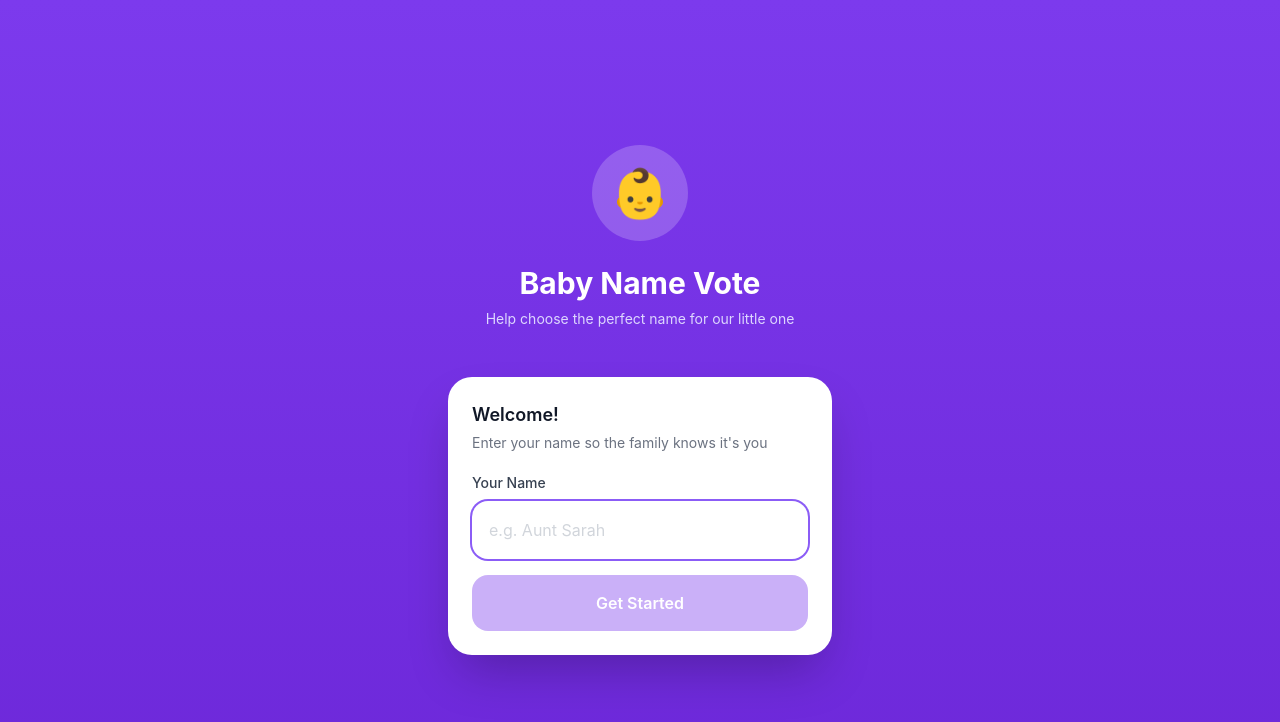
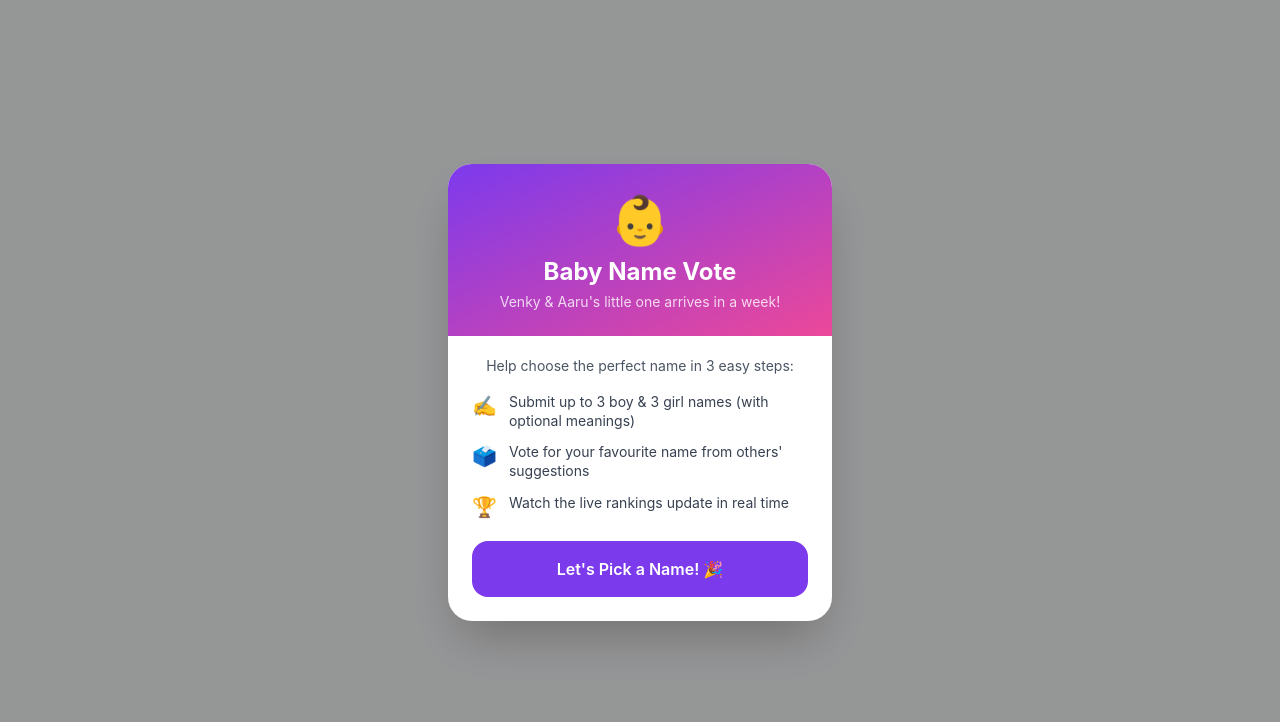
Before and after one commit to arpitjhajharia/Baby-Name, a React (Vite) app: page / in a window 1280 px wide. Shown: the top 722 px of the page. Built offline with nearby package versions, Linux system fonts and the light colour scheme; no server answers; the database is empty.

Commit message:
Add welcome modal with app intro for Venky & Aaru's baby

```diff
--- a/src/App.jsx
+++ b/src/App.jsx
@@ -6,6 +6,7 @@ import SubmitScreen from './components/SubmitScreen'
 import VoteScreen from './components/VoteScreen'
 import DashboardScreen from './components/DashboardScreen'
 import BottomNav from './components/BottomNav'
+import WelcomeModal from './components/WelcomeModal'
 
 function getUserId() {
   let id = localStorage.getItem('babyNameUserId')
@@ -21,6 +22,14 @@ export default function App() {
   const [userData, setUserData] = useState(undefined)
   const [allUsers, setAllUsers] = useState([])
   const [activeTab, setActiveTab] = useState('vote')
+  const [showWelcome, setShowWelcome] = useState(
+    () => !localStorage.getItem('babyNameWelcomeSeen')
+  )
+
+  const dismissWelcome = () => {
+    localStorage.setItem('babyNameWelcomeSeen', '1')
+    setShowWelcome(false)
+  }
 
   useEffect(() => {
     const unsubUser = onSnapshot(doc(db, 'users', userId), (snap) => {
@@ -33,6 +42,10 @@ export default function App() {
     })
     return () => { unsubUser(); unsubAll() }
   }, [userId])
+
+  if (showWelcome) {
+    return <WelcomeModal onDismiss={dismissWelcome} />
+  }
 
   if (userData === undefined) {
     return (
--- /dev/null
+++ b/src/components/WelcomeModal.jsx
@@ -0,0 +1,44 @@
+export default function WelcomeModal({ onDismiss }) {
+  return (
+    <div className="fixed inset-0 z-50 flex items-end sm:items-center justify-center bg-black/40 backdrop-blur-sm px-4 pb-6 sm:pb-4">
+      <div className="bg-white rounded-3xl w-full max-w-sm shadow-2xl overflow-hidden">
+        {/* Header */}
+        <div className="bg-gradient-to-br from-violet-600 to-pink-500 px-6 pt-8 pb-6 text-center">
+          <div className="text-5xl mb-3">👶</div>
+          <h1 className="text-white text-2xl font-bold">Baby Name Vote</h1>
+          <p className="text-white/80 text-sm mt-1">
+            Venky &amp; Aaru's little one arrives in a week!
+          </p>
+        </div>
+
+        {/* Steps */}
+        <div className="px-6 py-5 space-y-4">
+          <p className="text-gray-600 text-sm text-center">Help choose the perfect name in 3 easy steps:</p>
+
+          <div className="space-y-3">
+            {[
+              { icon: '✍️', text: 'Submit up to 3 boy & 3 girl names (with optional meanings)' },
+              { icon: '🗳️', text: "Vote for your favourite name from others' suggestions" },
+              { icon: '🏆', text: 'Watch the live rankings update in real time' },
+            ].map(({ icon, text }, i) => (
+              <div key={i} className="flex items-start gap-3">
+                <span className="text-xl flex-shrink-0">{icon}</span>
+                <p className="text-gray-700 text-sm leading-snug">{text}</p>
+              </div>
+            ))}
+          </div>
+        </div>
+
+        {/* CTA */}
+        <div className="px-6 pb-6">
+          <button
+            onClick={onDismiss}
+            className="w-full bg-violet-600 text-white font-semibold rounded-2xl py-4 text-base transition active:scale-95"
+          >
+            Let's Pick a Name! 🎉
+          </button>
+        </div>
+      </div>
+    </div>
+  )
+}
```
